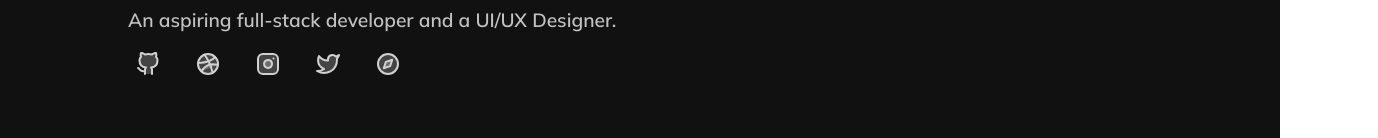
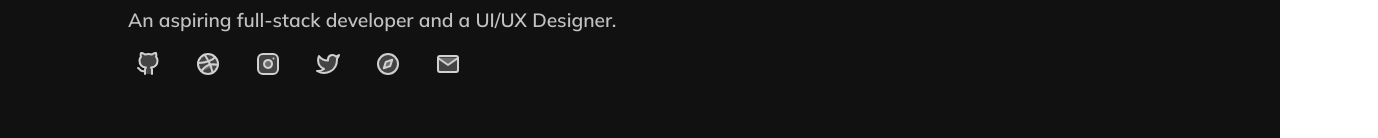
Before and after one commit to haneenmahd/haneenmahd.github.io, a React (Vite) app: page / in a window 1280 px wide. Shown: the part 174-312 px from the top of the page, 1378 px wide, since content can reach past the window. Built offline with nearby package versions, Linux system fonts and the light colour scheme.

Commit message:
add mail link

```diff
--- a/src/components/Links.jsx
+++ b/src/components/Links.jsx
@@ -48,6 +48,9 @@ export default function Links() {
       <Link href="/projects">
         <Compass />
       </Link>
+      <Link target="_blank" href="mailto:haneenmahdin@gmail.com">
+        <Mail />
+      </Link>
     </LinksStyle>
   );
 }
--- a/src/components/Main.jsx
+++ b/src/components/Main.jsx
@@ -1,7 +1,6 @@
 import React, { Component } from 'react';
 import styled from "styled-components";
 import Links from './Links';
-import { GitHub, Compass, Dribbble, Instagram, Twitter } from 'react-feather';
 
 const MainStyle = styled.article`
     min-height: 90vh;
```
